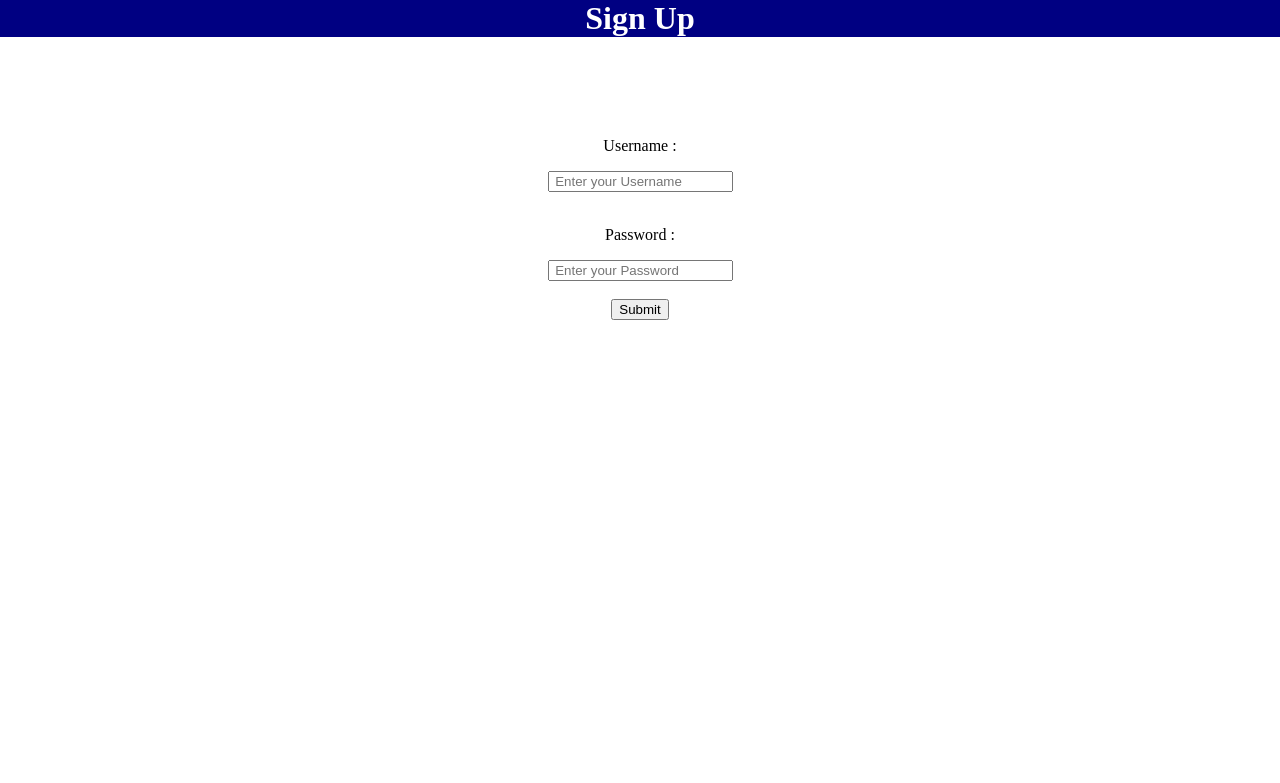
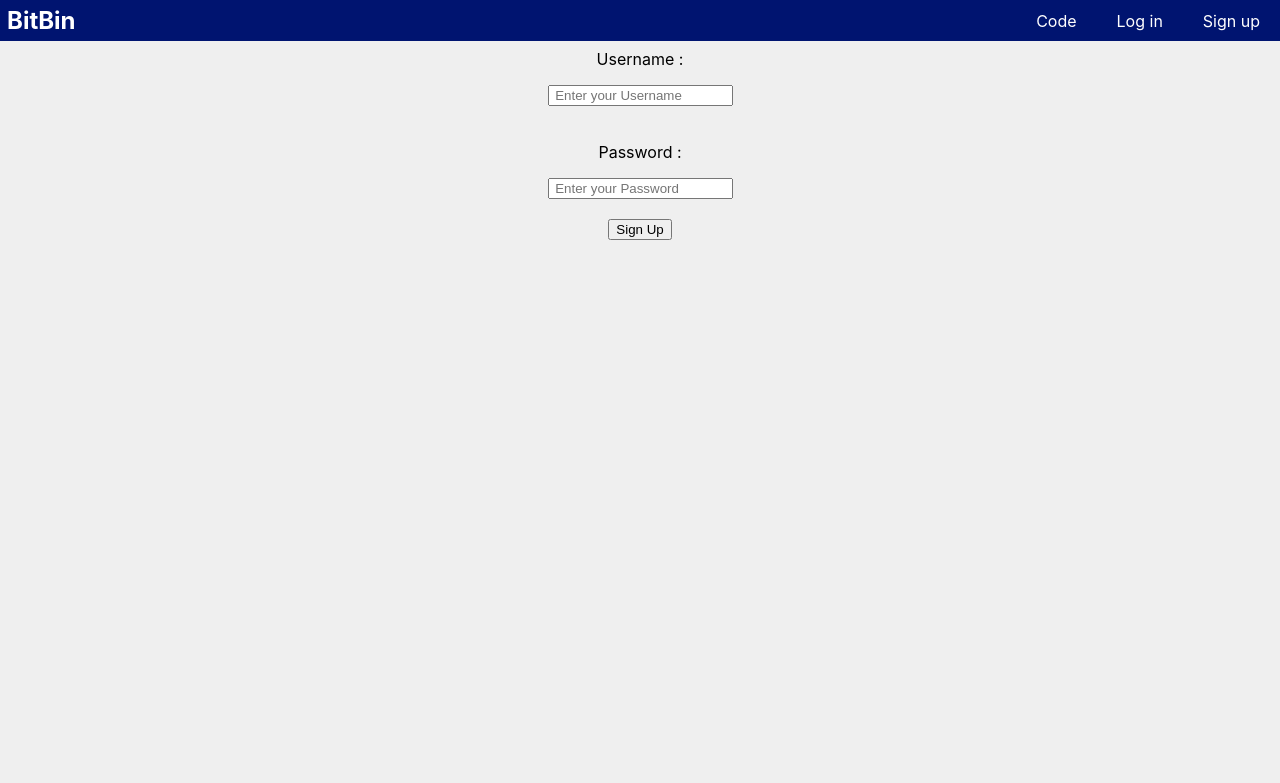
Before and after one commit to Amin21011/BitBin, a PHP site: page /registratie.php in a window 1280 px wide. Shown: the top 783 px of the page. Run offline with PHP 8.4, Linux system fonts and the light colour scheme.

Commit message:
uitwerking exercise

```diff
--- a/registratie.php
+++ b/registratie.php
@@ -21,9 +21,16 @@ session_start();
   <link rel="stylesheet" href="style.css">
 </head>
     <body>
-    <h1>
-        Sign Up
-    </h1>
+    <nav class="navbar">
+        <a href="#" class="logo">
+            <h1>BitBin</h1>
+        </a>
+        <div class="nav-links">
+            <div class="nav-item"><a href="#Code">Code</a></div>
+            <div class="nav-item"><a href="#Login">Log in</a></div>
+            <div class="nav-item"><a href="#SignUp">Sign up</a></div>
+        </div>
+    </nav>
         <form method="post">
             <table>
                 <p class="form-input">Username : </p>
@@ -37,7 +44,7 @@ session_start();
                 </div>
                 <br>
                 <div class="form-input">
-                <input type="submit" value="Submit" name="submit">
+                <input type="submit" value="Sign Up" name="submit">
                 </div>
             </table>
         </form>
--- a/style.css
+++ b/style.css
@@ -1,14 +1,10 @@
 h1 {
-    background-color: rgb(0, 0, 130);
     margin: -8px;
-    color: rgb(255, 255, 255);
-    display: flex;
-    justify-content: center;
-    margin-bottom: 100px;
 }
 
 body {
-    background-color: rgb(255, 255, 255);
+    background-color: rgb(239, 239, 239);
+    font-family: -apple-system, BlinkMacSystemFont, 'Segoe UI', Roboto, Oxygen, Ubuntu, Cantarell, 'Open Sans', 'Helvetica Neue', sans-serif;
 }
 
 a {
@@ -23,3 +19,33 @@ a {
     display: flex;
     justify-content: center;
 }
+
+.navbar {
+    background-color: rgb(0, 20, 112);
+    height: 41px;
+    margin: -8px;
+    display: flex;
+    align-items: center;
+    justify-content: space-between;
+}
+.nav-links {
+    display: flex;
+}
+.logo {
+    display: flex;
+    align-items: center;
+    text-decoration: none;
+    color: white;
+    margin-left: 15px;
+}
+.nav-item:hover {
+    background-color: rgb(0, 146, 187);
+}
+.nav-item a {
+    display: inline-block;
+    padding: 10px;
+    text-decoration: none;
+    color: white;
+    margin-right: 10px;
+    margin-left: 10px;
+}
```
Also changed, not shown: login.php (+10 -3 lines).
